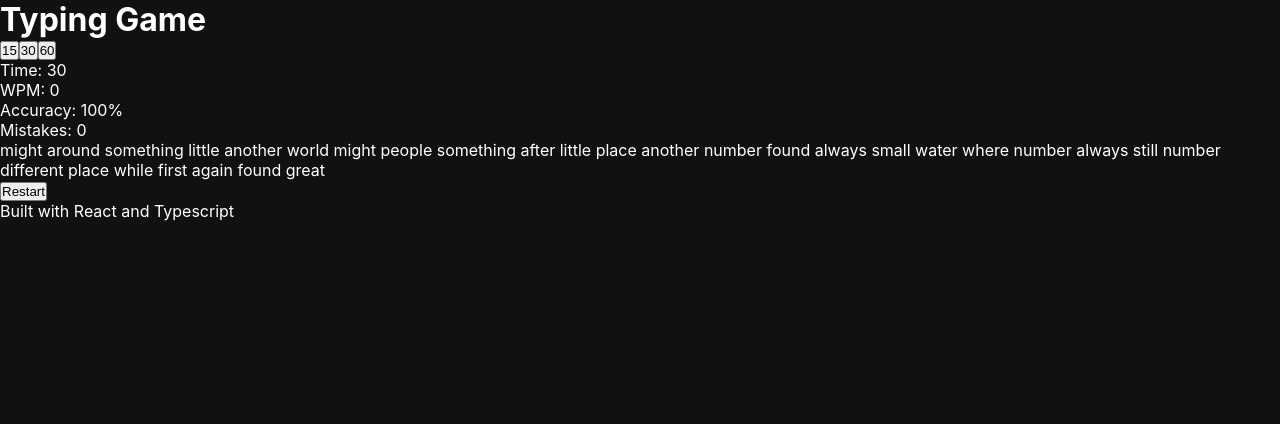
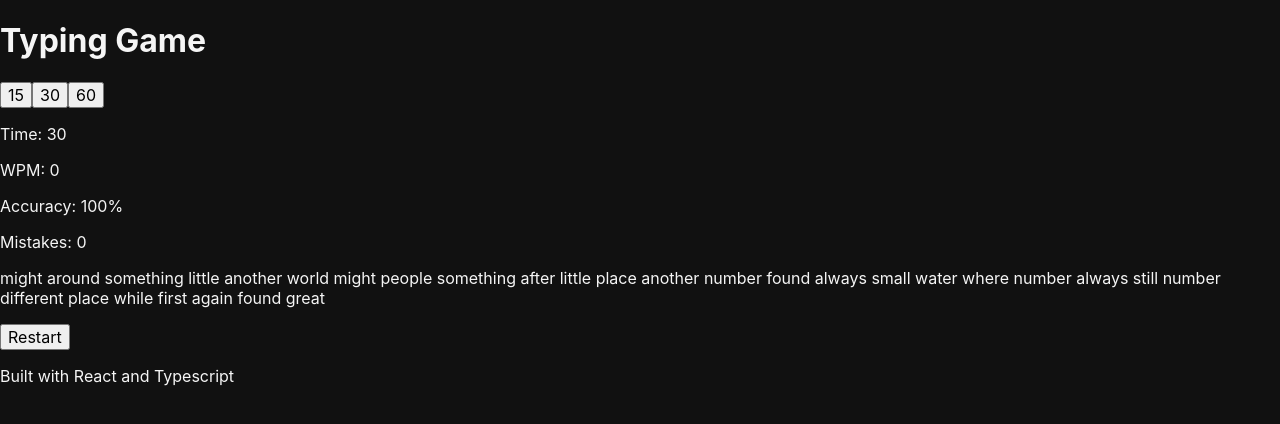
Before and after one commit to deepanshuc7/typing-game, a React (Vite) app in the folder frontend/: page / in a window 1280 px wide. Shown: the top 424 px of the page. Built offline with nearby package versions, Linux system fonts and the light colour scheme.

Commit message:
style: add application design system

```diff
--- a/frontend/src/index.css
+++ b/frontend/src/index.css
@@ -1,11 +1,50 @@
+:root {
+  font-family:
+    Inter, system-ui, -apple-system, BlinkMacSystemFont, "Segoe UI",
+    sans-serif;
+
+  color: #f5f5f5;
+  background: #111111;
+
+  --color-background: #111111;
+  --color-surface: #1a1a1a;
+  --color-border: #2a2a2a;
+  --color-text: #f5f5f5;
+  --color-text-muted: #9a9a9a;
+  --color-accent: #f5b301;
+  --color-correct: #7fb069;
+  --color-incorrect: #d65a5a;
+
+  --radius-sm: 0.5rem;
+  --radius-md: 0.75rem;
+}
+
 * {
   box-sizing: border-box;
-  margin: 0;
-  padding: 0;
+}
+
+html {
+  min-height: 100%;
 }
 
 body {
-  font-family: Inter, system-ui, sans-serif;
-  background: #111;
-  color: white;
+  margin: 0;
+  min-width: 320px;
+  min-height: 100vh;
+  background: var(--color-background);
+  color: var(--color-text);
 }
+
+button,
+input {
+  font: inherit;
+}
+
+button {
+  cursor: pointer;
+}
+
+button:focus-visible {
+  outline: 2px solid var(--color-accent);
+  outline-offset: 3px;
+}
--- /dev/null
+++ b/frontend/src/styles/app.css
@@ -0,0 +1,27 @@
+.app {
+  min-height: 100vh;
+  display: flex;
+  flex-direction: column;
+}
+
+main {
+  width: min(100% - 2rem, 960px);
+  margin: auto;
+  display: flex;
+  flex-direction: column;
+  gap: 2rem;
+  padding: 2rem 0;
+}
+
+header,
+footer {
+  width: min(100% - 2rem, 960px);
+  margin-inline: auto;
+  padding: 1.5rem 0;
+}
+
+footer {
+  margin-top: auto;
+  color: var(--color-text-muted);
+  font-size: 0.875rem;
+}
```
